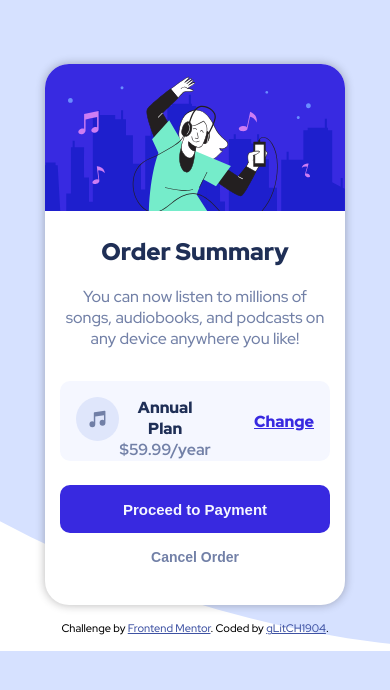
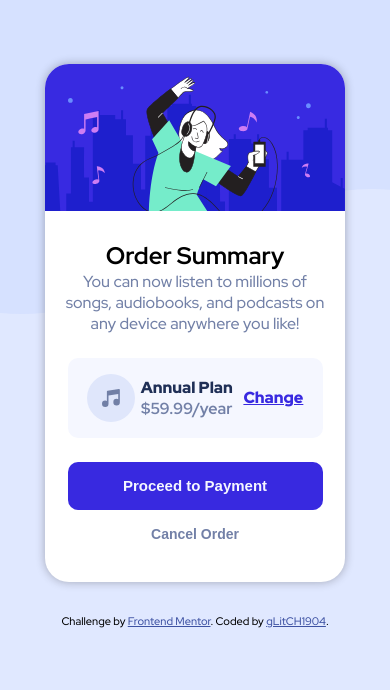
Before and after one commit to gLitCH1904/order-summary, a plain HTML site: page index.html in a window 390 px wide. Drawn offline with Linux system fonts and the light colour scheme.

Commit message:
Add files via upload

```diff
--- a/index.html
+++ b/index.html
@@ -1,15 +1,21 @@
 <!DOCTYPE html>
 <html lang="en">
+
 <head>
   <meta charset="UTF-8">
-  <meta name="viewport" content="width=device-width, initial-scale=1.0"> <!-- displays site properly based on user's device -->
+  <meta name="viewport" content="width=device-width, initial-scale=1.0">
+  <!-- displays site properly based on user's device -->
   <title>Frontend Mentor | Order summary card</title>
 
   <link rel="icon" type="image/png" sizes="32x32" href="./images/favicon-32x32.png">
-  <link href= "order.css" rel ="stylesheet">
+  <link href="order.css" rel="stylesheet">
 
 </head>
-<body background="./images/pattern-background-desktop.svg">
+
+<body>
+
+  <img class="background-1" src="./images/pattern-background-desktop.svg" alt="">
+  <img class="background-2" src="./images/pattern-background-mobile.svg" alt="">
 
   <div class="container">
 
@@ -36,7 +42,7 @@
 
     <div class="buttons">
       <button class="proceed"> Proceed to Payment</button>
-  <button class= "cancel">Cancel Order</button>
+      <button class="cancel">Cancel Order</button>
     </div>
 
 
@@ -53,4 +59,5 @@
     Coded by <a href="#">gLitCH1904</a>.
   </div>
 </body>
+
 </html>
--- a/order.css
+++ b/order.css
@@ -1,7 +1,7 @@
 @import url('https://fonts.googleapis.com/css2?family=Red+Hat+Display:wght@500;700;900&display=swap');
 
 * {
-    margin: o;
+    margin: 0;
     padding: 0;
     box-sizing: border-box;
 }
@@ -27,12 +27,33 @@ img {
 body {
     font-family: 'Red Hat Display', sans-serif;
     font-size: 16px;
-    background-image: url(./images/pattern-background-desktop.svg);
-    margin-bottom: 1rem;
-    background-size: cover;
+    position: relative;
+    display: flex;
+    flex-direction: column;
+    gap: 1rem;
+    background-color: var(--Pale-blue);
+    align-items: center;
+    justify-content: center;
 }
 
-h2 {
+.background-1 {
+    position: absolute;
+    top: 0;
+    width: 100%;
+    height: 55%;
+    z-index: -1;
+}
+
+.background-2 {
+    display: none;
+    position: absolute;
+    top: 0;
+    width: 100%;
+    height: 50%;
+    z-index: -1;
+}
+
+.background h2 {
     font-weight: 900;
     color: var(--Dark-blue)
 }
@@ -50,6 +71,13 @@ p {
     align-items: center;
     text-align: center;
     padding-bottom: 1.5rem;
+    justify-content: center;
+    gap: 1.5rem;
+
+}
+
+.container article:nth-child(3) {
+    width: 85%;
 }
 
 .music img {
@@ -65,14 +93,14 @@ p {
 .container ul {
     list-style-type: none;
     display: flex;
-    justify-content: space-around;
+    justify-content: center;
+    align-items: center;
     background-color: var(--Very-pale-blue);
-    width: 300px;
+    width: 100%;
     padding: 1rem 1rem 1rem 1rem;
     border-radius: 10px;
     box-shadow: 0 0 10px 0 rgba(19, 16, 16, 0);
     height: 80px;
-    margin-bottom: 1.5rem;
 }
 
 .container ul li {
@@ -86,7 +114,7 @@ p {
     flex-direction: column;
     color: var(--Dark-blue);
     font-weight: 900;
-    margin-right: 2.7rem
+    padding-right: 8%;
 }
 
 .container ul li:nth-child(2) span {
@@ -98,6 +126,7 @@ p {
     color: var(--Bright-blue);
     font-weight: 900;
     text-decoration: underline;
+    padding-left: 8%;
 }
 
 .container ul li:last-child:hover {
@@ -109,15 +138,16 @@ p {
 .buttons {
     display: flex;
     flex-direction: column;
+    width: 85%;
 }
 
 button {
     border: none;
     border-radius: 10px;
     height: 3rem;
-    width: 300px;
+    width: 100%;
     font-weight: 700;
-    margin: 0 1rem 0rem 1rem;
+
 }
 
 .proceed {
@@ -153,6 +183,12 @@ button {
     color: hsl(228, 45%, 44%);
 }
 
+
+
+
+
+/* RESPONSIVENESS */
+
 @media(min-width: 375px) {
     .container {
         width: 400px;
@@ -162,17 +198,26 @@ button {
 }
 
 @media(max-width: 800px) {
+    .background-1 {
+        display: none;
+    }
+
+    .background-2 {
+        display: initial;
+    }
+
     .container {
         width: 300px;
         margin-top: 4rem;
     }
 
-    button {
-        width: 270px;
-
+    .container ul li:nth-child(2) {
+        padding-right: 0%;
     }
 
-    .container ul {
-        width: 270px;
+    .container ul li:last-child {
+        padding-left: 2%;
     }
+
+
 }
```
Lines whose indentation alone changed are shown as unchanged.
